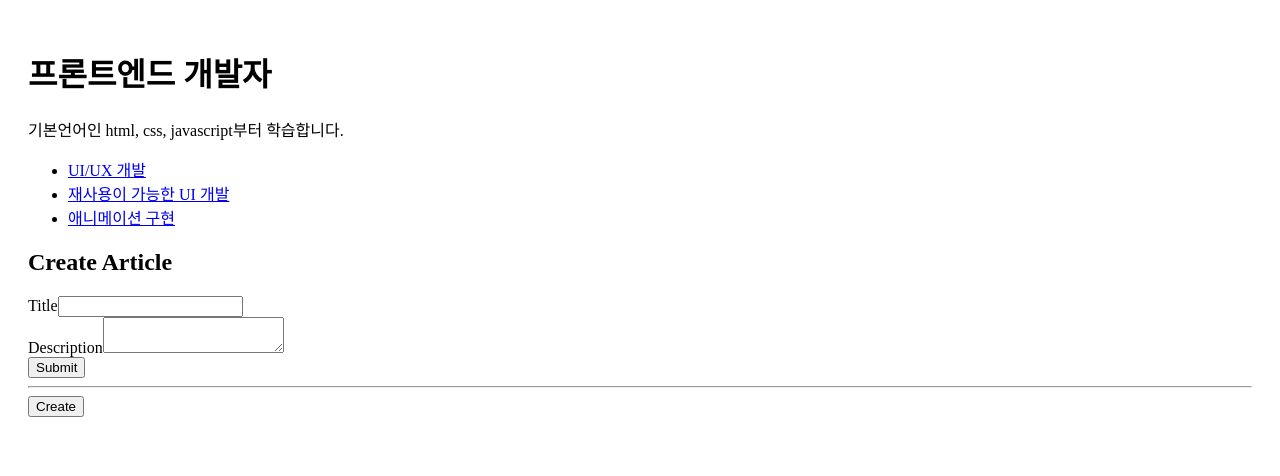
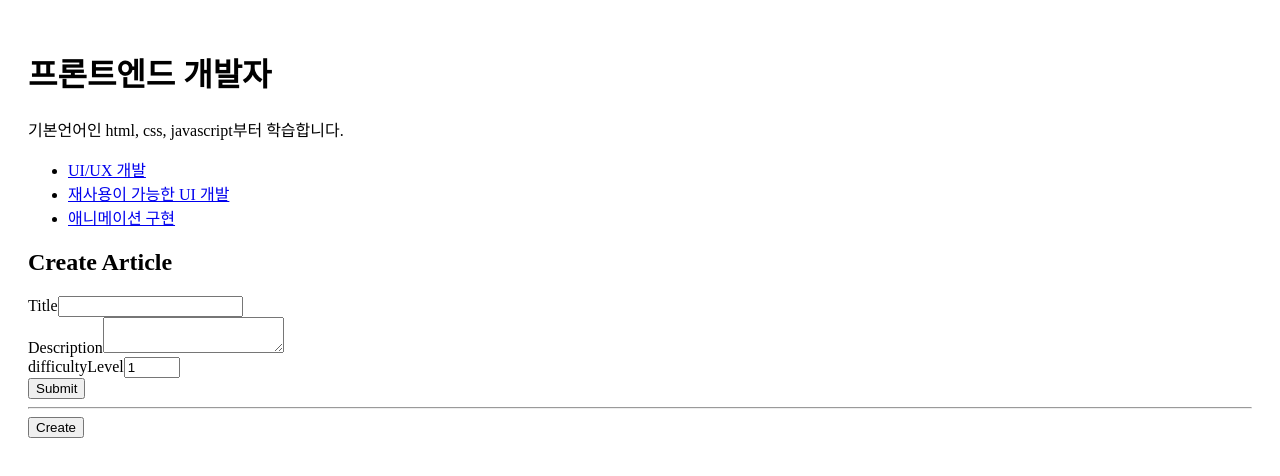
Before and after one commit to wwg98/react-basic, a React (Vite) app: page / in a window 1280 px wide. Both pictures are taken after a click on the button "Create". Shown: the top 476 px of the page. Built offline with nearby package versions, Linux system fonts and the light colour scheme.

Commit message:
feat : add difficulty level to articles and update related components

```diff
--- a/src/App.jsx
+++ b/src/App.jsx
@@ -17,16 +17,23 @@ function App() {
     desc: "기본언어인 html, css, javascript부터 학습합니다.",
   });
   const [content, setContent] = useState([
-    { id: "1", title: "UI/UX 개발", desc: "사용자 경험을 고려한 직관적이고 반응성 높은 화면 구현" },
+    {
+      id: "1",
+      title: "UI/UX 개발",
+      desc: "사용자 경험을 고려한 직관적이고 반응성 높은 화면 구현",
+      difficultyLevel: 1,
+    },
     {
       id: "2",
       title: "재사용이 가능한 UI 개발",
       desc: "컴포넌트 기반으로 동일한 UI를 효율적으로 재사용 가능",
+      difficultyLevel: 2,
     },
     {
       id: "3",
       title: "애니메이션 구현",
       desc: "상태 변화에 따른 자연스럽고 동적인 화면 효과 구현",
+      difficultyLevel: 3,
     },
   ]);
   const welcome = { title: "welcome", desc: "Welcome to react" };
@@ -48,6 +55,7 @@ function App() {
 
   let _title = null;
   let _desc = null;
+  let _difficultyLevel = null;
   let _article = null;
 
   if (mode === "welcome") {
@@ -58,10 +66,12 @@ function App() {
     if (selectedArticle) {
       _title = selectedArticle.title;
       _desc = selectedArticle.desc;
+      _difficultyLevel = selectedArticle.difficultyLevel;
       _article = (
         <MyArticle
           title={_title}
           desc={_desc}
+          difficultyLevel={_difficultyLevel}
           onChangeMode={() => {
             setMode("update");
           }}
@@ -72,9 +82,14 @@ function App() {
   } else if (mode === "create") {
     _article = (
       <CreateArticle
-        onSubmit={(_title, _desc) => {
+        onSubmit={(_title, _desc, _difficultyLevel) => {
           const newId = uuidv4();
-          let _contents = content.concat({ id: newId, title: _title, desc: _desc });
+          let _contents = content.concat({
+            id: newId,
+            title: _title,
+            desc: _desc,
+            difficultyLevel: _difficultyLevel,
+          });
           setContent(_contents);
           setId(newId);
           setMode("read");
@@ -87,9 +102,14 @@ function App() {
       <UpdateArticle
         title={selectedArticle.title}
         desc={selectedArticle.desc}
-        onSubmit={(_title, _desc) => {
+        difficultyLevel={selectedArticle.difficultyLevel}
+        onSubmit={(_title, _desc, _difficultyLevel) => {
           setContent(prev =>
-            prev.map(p => (p.id === id ? { ...p, title: _title, desc: _desc } : p)),
+            prev.map(p =>
+              p.id === id
+                ? { ...p, title: _title, desc: _desc, difficultyLevel: _difficultyLevel }
+                : p,
+            ),
           );
           setMode("read");
         }}
--- a/src/components/MyArticle.jsx
+++ b/src/components/MyArticle.jsx
@@ -1,11 +1,12 @@
 //Article 컴포넌트
-function MyArticle({ title, desc, onChangeMode, onDelete }) {
+function MyArticle({ title, desc, difficultyLevel, onChangeMode, onDelete }) {
   console.log("MyArticle render");
   return (
     <section>
       <article>
         <h2>{title}</h2>
         <p>{desc}</p>
+        {difficultyLevel && <p>난이도 : {difficultyLevel}</p>}
       </article>
       {onChangeMode && <button onClick={onChangeMode}>수정</button>}
       {onDelete && <button onClick={onDelete}>삭제</button>}
--- a/src/components/UpdateArticle.jsx
+++ b/src/components/UpdateArticle.jsx
@@ -1,10 +1,11 @@
 import { useState } from "react";
 
-function UpdateArticle({ title, desc, onSubmit }) {
+function UpdateArticle({ title, desc, difficultyLevel, onSubmit }) {
   console.log("UpdateArticle render");
   const [content, setContent] = useState({
     title: title,
     desc: desc,
+    difficultyLevel: difficultyLevel,
   });
   const handleChange = e => {
     const { name, value } = e.target;
@@ -22,7 +23,7 @@ function UpdateArticle({ title, desc, onSubmit }) {
         action=""
         onSubmit={e => {
           e.preventDefault();
-          onSubmit(content.title, content.desc);
+          onSubmit(content.title, content.desc, content.difficultyLevel);
         }}>
         <div>
           <label htmlFor="title">title</label>
@@ -38,6 +39,18 @@ function UpdateArticle({ title, desc, onSubmit }) {
           <label htmlFor="desc">desc</label>
           <textarea name="desc" id="desc" value={content.desc} onChange={handleChange}></textarea>
         </div>
+        <div>
+          <label htmlFor="difficultyLevel">difficultyLevel</label>
+          <input
+            type="number"
+            name="difficultyLevel"
+            id="difficultyLevel"
+            min="1"
+            max="10"
+            value={content.difficultyLevel}
+            onChange={handleChange}
+          />
+        </div>
         <button>Submit</button>
       </form>
     </>
--- a/src/components/createArticle.jsx
+++ b/src/components/createArticle.jsx
@@ -7,7 +7,7 @@ function CreateArticle({ onSubmit }) {
         action=""
         onSubmit={e => {
           e.preventDefault();
-          onSubmit(e.target.title.value, e.target.desc.value);
+          onSubmit(e.target.title.value, e.target.desc.value, e.target.difficultyLevel.value);
         }}>
         <div>
           <label htmlFor="title">Title</label>
@@ -17,6 +17,17 @@ function CreateArticle({ onSubmit }) {
           <label htmlFor="desc">Description</label>
           <textarea name="desc" id="desc"></textarea>
         </div>
+        <div>
+          <label htmlFor="difficultyLevel">difficultyLevel</label>
+          <input
+            type="number"
+            name="difficultyLevel"
+            id="difficultyLevel"
+            min="1"
+            max="10"
+            defaultValue="1"
+          />
+        </div>
         <button>Submit</button>
       </form>
     </>
```
